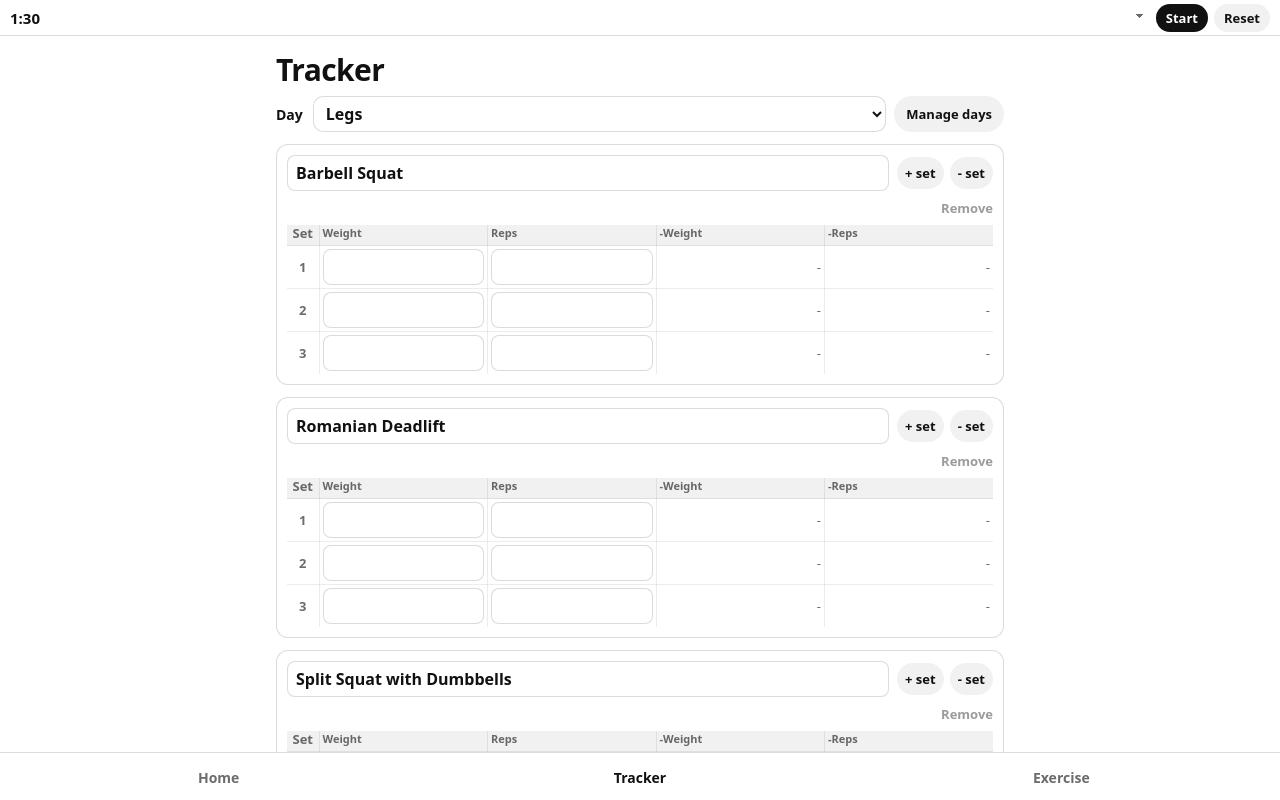
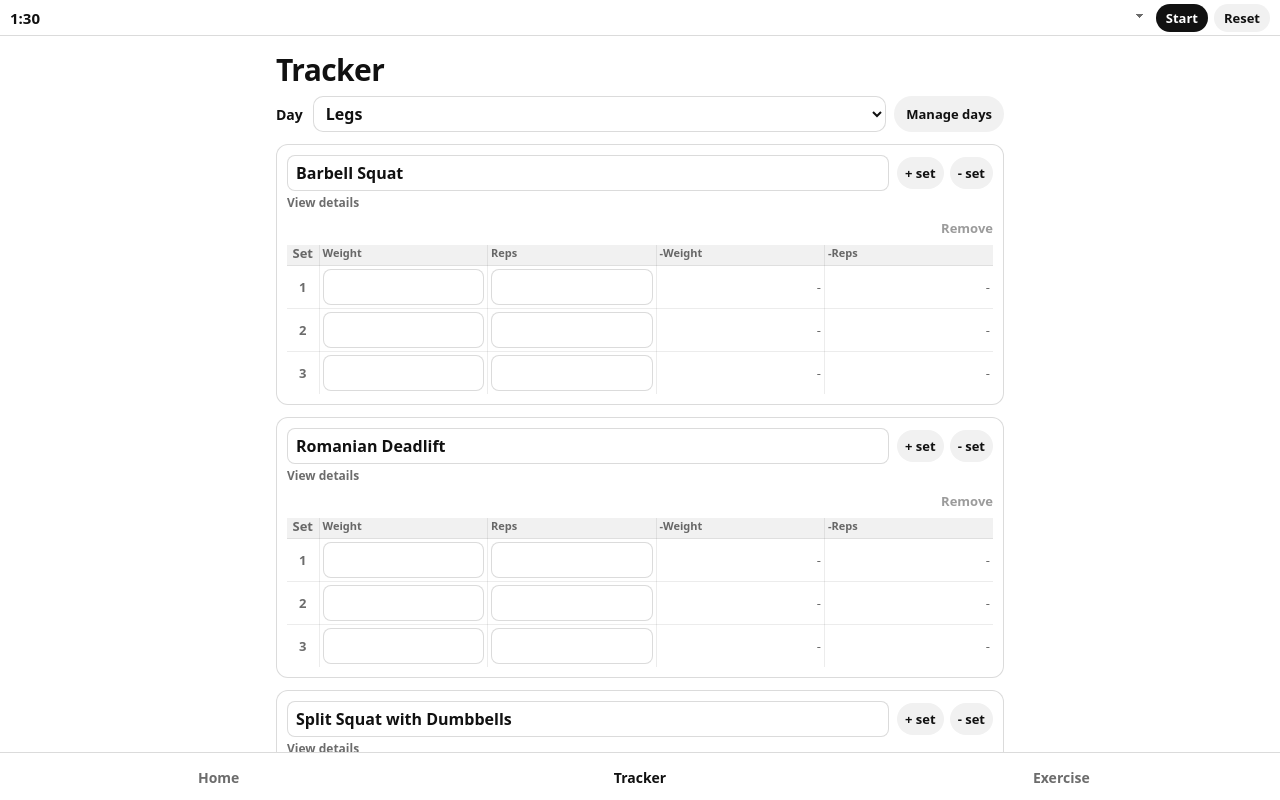
Before and after one commit to ChristiaandeBeer02/WorkoutTracker, a React (Vite) app: page / in a window 1280 px wide. Both pictures are taken after a click on the button "Tracker". Shown: the top 800 px of the page. Built offline with nearby package versions, Linux system fonts and the light colour scheme.

Commit message:
Open exercise details from the tracker.
Add a quiet View details link under each exercise name. Back returns to the tracker and keeps the weights and reps that were typed.

Co-authored-by: ChristiaandeBeer02 <ChristiaandeBeer02@users.noreply.github.com>

```diff
--- a/src/closeOnBack.tsx
+++ b/src/closeOnBack.tsx
@@ -11,6 +11,7 @@ import { useEffect, useRef } from "react";
 
 interface Marker {
   exerciseDetail?: boolean;
+  trackerDetail?: boolean;
   workoutModal?: number;
 }
 
@@ -25,7 +26,10 @@ let listening = false;
 function readMarker(): Marker {
   const state = history.state as Marker | null;
   if (!state || typeof state !== "object") return {};
-  return state.exerciseDetail ? { exerciseDetail: true } : {};
+  const next: Marker = {};
+  if (state.exerciseDetail) next.exerciseDetail = true;
+  if (state.trackerDetail) next.trackerDetail = true;
+  return next;
 }
 
 function ensureListener() {
--- a/src/components/ExercisePage.tsx
+++ b/src/components/ExercisePage.tsx
@@ -25,11 +25,24 @@ import { appendExerciseToDay, cardsForDay, loadTrackerDay } from "../trackerStor
 
 type DayFilter = string;
 
-interface Row {
+export interface ExerciseDetailRow {
   key: string;
   name: string;
   exercise: CatalogueExercise | null;
   custom: CustomExercise | null;
+}
+
+export function detailForName(name: string): ExerciseDetailRow | null {
+  const cleaned = name.trim().replace(/\s+/g, " ");
+  if (!cleaned) return null;
+  const exercise = catalogueByName(cleaned) ?? null;
+  const custom = exercise ? null : (customByName(cleaned) ?? null);
+  return {
+    key: exercise?.id ?? `custom:${normaliseExerciseName(cleaned)}`,
+    name: exercise?.name ?? custom?.name ?? cleaned,
+    exercise,
+    custom,
+  };
 }
 
 function muscleText(exercise: CatalogueExercise, kind: "primaryMuscles" | "secondaryMuscles"): string {
@@ -58,19 +71,19 @@ export function ExercisePage() {
 
   const rows = useMemo(() => {
     const needle = query.trim().toLowerCase();
-    const customRows: Row[] = loadCustomExercises().map((item) => ({
+    const customRows: ExerciseDetailRow[] = loadCustomExercises().map((item) => ({
       key: `custom:${normaliseExerciseName(item.name)}`,
       name: item.name,
       exercise: null,
       custom: item,
     }));
-    const catalogueRows: Row[] = EXERCISE_CATALOGUE.map((exercise) => ({
+    const catalogueRows: ExerciseDetailRow[] = EXERCISE_CATALOGUE.map((exercise) => ({
       key: exercise.id,
       name: exercise.name,
       exercise,
       custom: null,
     }));
-    const source: Row[] =
+    const source: ExerciseDetailRow[] =
       list === "custom"
         ? customRows
         : day === "all"
@@ -249,7 +262,7 @@ export function ExercisePage() {
   );
 }
 
-function ExerciseDetail({
+export function ExerciseDetail({
   row,
   addDay,
   notice,
@@ -259,7 +272,7 @@ function ExerciseDetail({
   onBack,
   onCustomChange,
 }: {
-  row: Row;
+  row: ExerciseDetailRow;
   addDay: string;
   notice: string;
   days: Array<{ id: string; name: string }>;
--- a/src/components/Tracker.tsx
+++ b/src/components/Tracker.tsx
@@ -1,13 +1,15 @@
 import { useEffect, useRef, useState } from "react";
-import { useDismissOnBack } from "../closeOnBack";
+import { modalDepth, retreat, useDismissOnBack } from "../closeOnBack";
 import { DAYS_CHANGED_EVENT } from "../dayShare";
 import { dayById, isPlanDay, loadDays, nextDay, type TrackerDay } from "../days";
 import { loadCustomExercises } from "../customExercises";
 import { catalogueNameMatches } from "../exercises";
+import { detailForName, ExerciseDetail } from "./ExercisePage";
 import { ManageDays } from "./ManageDays";
 import { startRestIfIdle } from "../restBridge";
 import { trackerSlots } from "../plan";
 import {
+  appendExerciseToDay,
   applySession,
   displayStat,
   loadDayWorkouts,
@@ -65,7 +67,48 @@ export function Tracker() {
   const [confirmRemove, setConfirmRemove] = useState<string | null>(null);
   const [naming, setNaming] = useState<string | null>(null);
   const [managing, setManaging] = useState(false);
+  const [detailName, setDetailName] = useState<string | null>(null);
+  const [detailNotice, setDetailNotice] = useState("");
+  const detailRow = detailName ? detailForName(detailName) : null;
   useDismissOnBack(confirmRemove != null, () => setConfirmRemove(null));
+
+  useEffect(() => {
+    const state = history.state as { trackerDetail?: boolean } | null;
+    if (state?.trackerDetail) history.replaceState(null, "");
+    const onPop = () => {
+      const next = history.state as { trackerDetail?: boolean } | null;
+      if (!next?.trackerDetail) {
+        setDetailName(null);
+        setDetailNotice("");
+      }
+    };
+    window.addEventListener("popstate", onPop);
+    return () => {
+      window.removeEventListener("popstate", onPop);
+      const latest = history.state as { trackerDetail?: boolean } | null;
+      if (latest?.trackerDetail) history.back();
+    };
+  }, []);
+
+  function openDetail(name: string) {
+    const row = detailForName(name);
+    if (!row) return;
+    setDetailName(row.name);
+    setDetailNotice("");
+    const state = history.state as { trackerDetail?: boolean } | null;
+    if (state?.trackerDetail) history.replaceState({ trackerDetail: true }, "");
+    else history.pushState({ trackerDetail: true }, "");
+  }
+
+  function closeDetail() {
+    const state = history.state as { trackerDetail?: boolean } | null;
+    if (state?.trackerDetail || modalDepth() > 0) {
+      retreat(state?.trackerDetail ? 1 : 0);
+      return;
+    }
+    setDetailName(null);
+    setDetailNotice("");
+  }
 
   useEffect(() => {
     const timer = window.setTimeout(() => saveDraftBook(draftRef.current), DRAFT_SAVE_MS);
@@ -218,6 +261,38 @@ export function Tracker() {
   }
 
   const cards = cardsFor(day);
+  const trackerDays = days.map((item) => ({ id: item.id, name: item.name }));
+
+  if (detailRow) {
+    return (
+      <main className="page">
+        <ExerciseDetail
+          key={detailRow.key}
+          row={detailRow}
+          addDay={day}
+          notice={detailNotice}
+          days={trackerDays}
+          onAddDay={(next) => {
+            setDay(next);
+            saveTrackerDay(next);
+            setStats(loadStats(next));
+          }}
+          onAdd={() => {
+            appendExerciseToDay(day, detailRow.name);
+            setLists((current) => {
+              const next = { ...current };
+              delete next[day];
+              return next;
+            });
+            const label = days.find((item) => item.id === day)?.name ?? "that day";
+            setDetailNotice(`Added to ${label}`);
+          }}
+          onBack={closeDetail}
+          onCustomChange={() => setDetailNotice("")}
+        />
+      </main>
+    );
+  }
 
   return (
     <main className="page">
@@ -267,6 +342,15 @@ export function Tracker() {
                     setNaming(card.id);
                   }}
                 />
+                {card.name.trim() ? (
+                  <button
+                    type="button"
+                    className="view-details"
+                    onClick={() => openDetail(card.name)}
+                  >
+                    View details
+                  </button>
+                ) : null}
                 {suggestions.length > 0 ? (
                   <ul className="ex-suggest" role="listbox">
                     {suggestions.map((suggestion) => (
--- a/src/index.css
+++ b/src/index.css
@@ -253,9 +253,29 @@ a {
 
 .set-card-head {
   display: flex;
-  align-items: center;
+  align-items: flex-start;
   gap: 8px;
   margin-bottom: 8px;
+}
+
+.set-card-head .set-actions {
+  margin-top: 2px;
+}
+
+.view-details {
+  appearance: none;
+  display: block;
+  margin: 4px 0 0;
+  padding: 0;
+  border: none;
+  background: none;
+  color: var(--text-secondary);
+  font: inherit;
+  font-size: 12px;
+  font-weight: 650;
+  line-height: 16px;
+  text-align: left;
+  cursor: pointer;
 }
 
 .set-card-head .ex-name {
```
